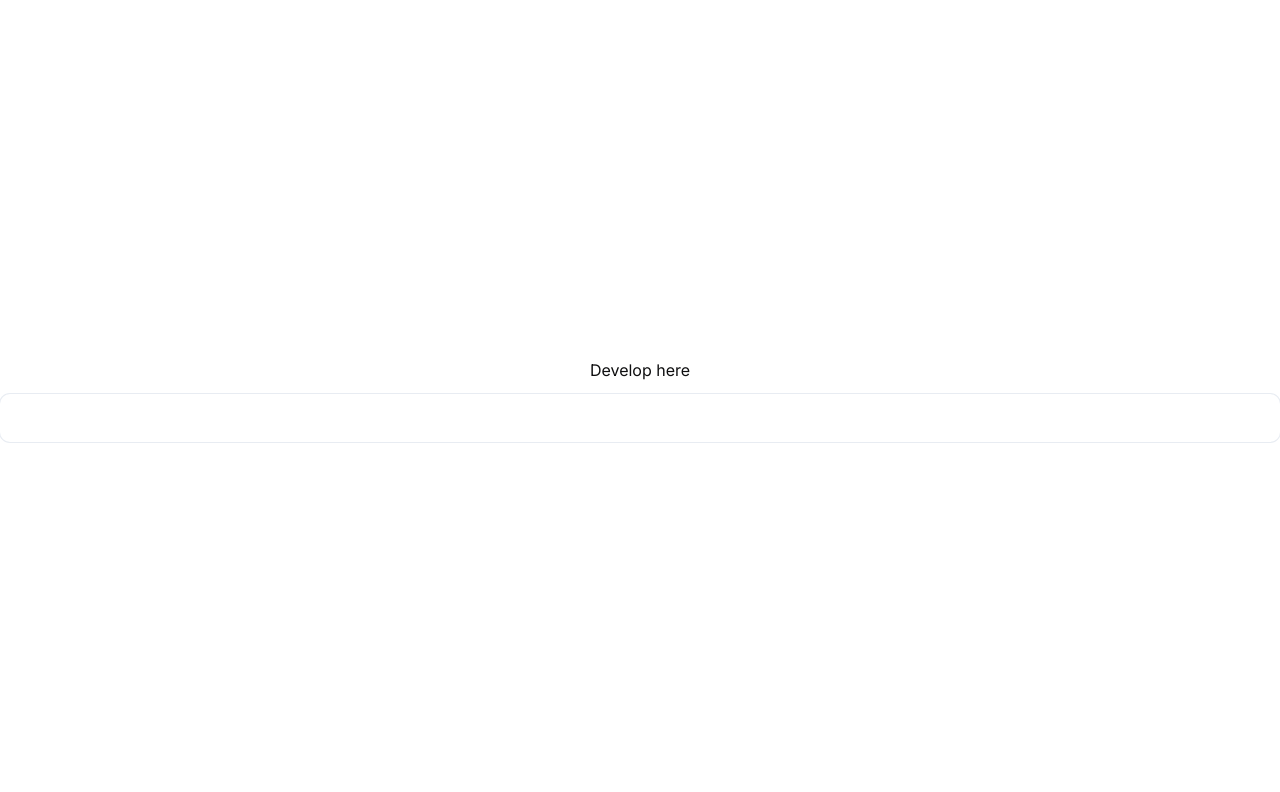
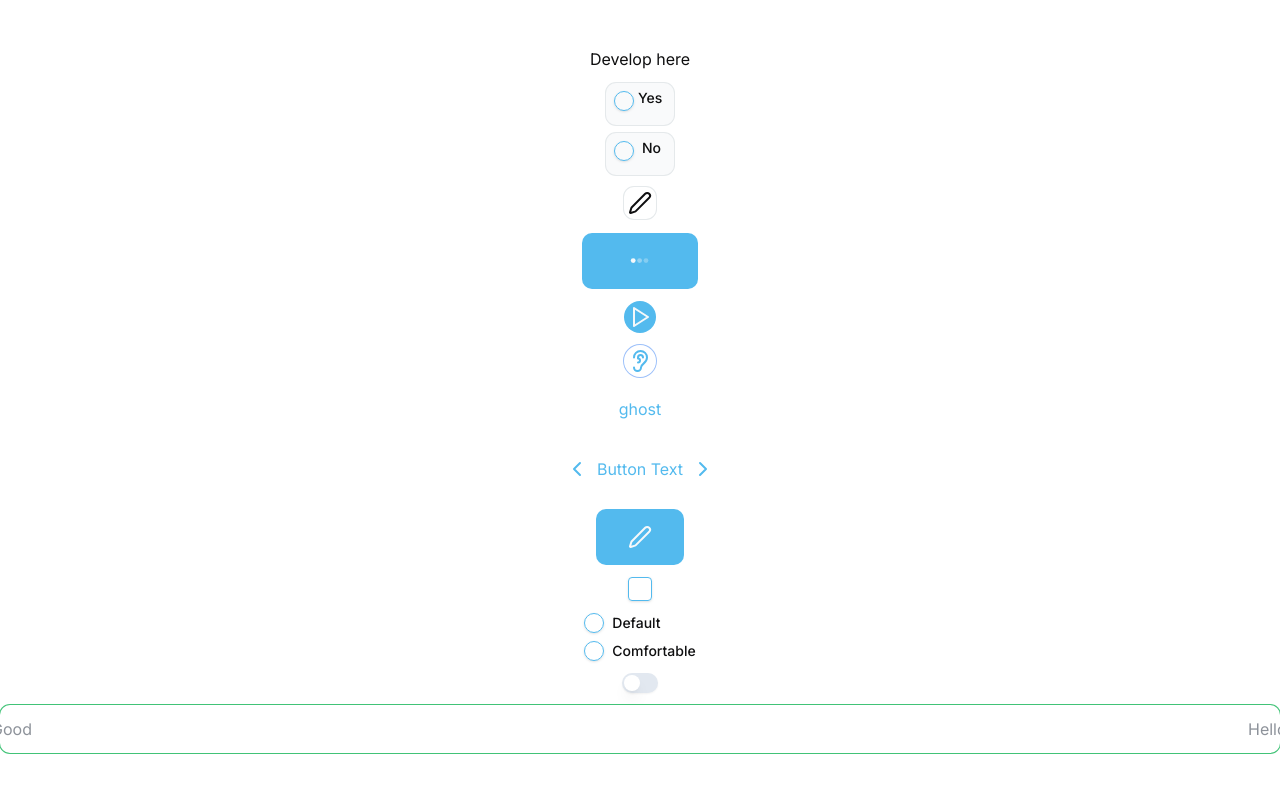
Before and after one commit to ArmanKhalili82/Matchsitter, a Next.js app: page /1 in a window 1280 px wide. Shown: the top 792 px of the page. Built offline with nearby package versions, Linux system fonts and the light colour scheme.

Commit message:
refactor: custom components added

```diff
--- a/src/app/[locale]/(root)/page.tsx
+++ b/src/app/[locale]/(root)/page.tsx
@@ -3,23 +3,53 @@ import ToggleExpanding from '@/components/common/ToggleExpanding'
 import { Button } from '@/components/ui/button'
 import Input from '@/components/ui/input'
 import React from 'react'
+import { EarIcon, Fan, Play, ChevronLeft, ChevronRight, Pen } from "lucide-react"
+import { Checkbox } from '@/components/ui/checkbox'
+import { RadioGroup, RadioGroupItem } from '@/components/ui/radio-group'
+import { Label } from '@/components/ui/label'
+import { Switch } from '@/components/ui/switch'
+import RadioButton from '@/components/common/RadioButton'
+import PenButton from '@/components/common/PenButton'
 
 const Page = () => {
   return (
     <div className="flex min-h-screen flex-col items-center justify-center gap-3">
       Develop here
-      {/* <Button variant={'default'} loading={true} size="lg" disabled>
+      <RadioButton />
+      <PenButton />
+      <Button variant={'default'} loading={true} size="lg">
         default
       </Button>
-      <Button variant={'outline'} size="md" disabled>
-        outline
+      <Button variant='default' size='icon' rounded='icon'>
+        <Play />
       </Button>
-      <Button variant={'ghost'} size="sm" disabled>
+      <Button variant={'outline'} size="icon" rounded='icon'>
+         <EarIcon />
+      </Button>
+      <Button variant={'ghost'} size="sm">
         ghost
-      </Button> */}
+      </Button>
+      <Button variant='textButton' size='lg'>
+        <ChevronLeft /> Button Text <ChevronRight />
+      </Button>
+      <Button>
+        <Pen />
+      </Button>
+      <Checkbox />
       {/* <Toggle /> */}
       {/* <ToggleExpanding /> */}
-      <Input />
+      <RadioGroup>
+        <div className="flex items-center space-x-2">
+          <RadioGroupItem value="default" id="r1" />
+          <Label htmlFor="r1">Default</Label>
+        </div>
+        <div className="flex items-center space-x-2">
+          <RadioGroupItem value="comfortable" id="r2" />
+          <Label htmlFor="r2">Comfortable</Label>
+        </div>
+      </RadioGroup>
+      <Switch />
+      <Input color='success' suffixIcon={<div>Hello</div>} prefixIcon={<div>Good</div>} type="password" />
     </div>
   )
 }
--- /dev/null
+++ b/src/components/common/PenButton.tsx
@@ -0,0 +1,14 @@
+import { Pen } from 'lucide-react'
+import React from 'react'
+
+const PenButton = () => {
+  return (
+    <div>
+      <button className='size-8 bg-white ring-1 ring-border-200 p-1 !rounded-100 focus:bg-background-50'>
+        <Pen />
+      </button>
+    </div>
+  )
+}
+
+export default PenButton
--- /dev/null
+++ b/src/components/common/RadioButton.tsx
@@ -0,0 +1,22 @@
+import React from 'react'
+import { RadioGroup, RadioGroupItem } from '../ui/radio-group'
+import { Label } from '../ui/label'
+
+const RadioButton = () => {
+  return (
+    <div>
+      <RadioGroup>
+        <div className='flex bg-surface-100 p-2 h-[42px] w-[68px] gap-1 ring-1 ring-border-200 focus:ring-primary !rounded-100 text-textBody-300 typo-mob-body-lg'>
+          <RadioGroupItem value="Yes" id="r1" />
+          <Label htmlFor="r1">Yes</Label>
+        </div>
+        <div className='flex bg-surface-100 p-2 h-[42px] w-[68px] gap-2 ring-1 ring-border-200 focus:ring-primary !rounded-100 text-textBody-300 typo-mob-body-lg'>
+          <RadioGroupItem value="No" id="r2" />
+          <Label htmlFor="r2">No</Label>
+        </div>
+      </RadioGroup>
+    </div>
+  )
+}
+
+export default RadioButton
--- a/src/components/ui/button.tsx
+++ b/src/components/ui/button.tsx
@@ -1,12 +1,13 @@
 import * as React from 'react'
 import { Slot } from '@radix-ui/react-slot'
 import { cva, type VariantProps } from 'class-variance-authority'
+import SvgSpinners3DotsFade from '~icons/svg-spinners/3-dots-fade.jsx'
 
 import { cn } from '@/lib/utils'
 
 const buttonVariants = cva(
   [
-    'group relative flex h-14 w-auto items-center justify-center !rounded-100 bg-primary text-primary-foreground',
+    'group relative flex gap-2 w-auto items-center justify-center',
   ],
   {
     variants: {
@@ -22,18 +23,24 @@ const buttonVariants = cva(
           'disabled:text-textBody-100 disabled:ring-border-300',
         ],
         ghost: ['bg-white text-primary', 'focus:bg-background-100', 'disabled:text-textBody-100'],
+        textButton: ['text-primary focus:text-primary-300']
       },
       size: {
-        sm: 'h-10 rounded-md px-3 text-xs typo-mob-button-sm',
+        sm: 'h-10 rounded-md px-3 typo-mob-button-sm',
         // add typography
         lg: 'h-14 rounded-md px-8',
         md: 'h-12 rounded-md px-8 typo-mob-button-md',
-        icon: 'h-9 w-9',
+        icon: 'size-8',
       },
+      rounded: {
+        default: "!rounded-100",
+        icon: "rounded-full"
+      }
     },
     defaultVariants: {
       variant: 'default',
       size: 'lg',
+      rounded: 'default'
     },
   }
 )
@@ -46,7 +53,7 @@ export interface ButtonProps
 }
 
 const Button = React.forwardRef<HTMLButtonElement, ButtonProps>(
-  ({ children, className, loading, variant, size, asChild = false, ...props }, ref) => {
+  ({ children, className, loading, variant, size, rounded, asChild = false, ...props }, ref) => {
     const Comp = asChild ? Slot : 'button'
     return (
       <Comp
@@ -54,7 +61,8 @@ const Button = React.forwardRef<HTMLButtonElement, ButtonProps>(
           buttonVariants({
             variant,
             size,
-            className: cn({ 'loading [&>*]:invisible': loading }, className),
+            rounded,
+            className: cn({ 'loading [&>*]:invisible pointer-events-none': loading }, className),
           })
         )}
         ref={ref}
@@ -62,7 +70,7 @@ const Button = React.forwardRef<HTMLButtonElement, ButtonProps>(
       >
         <div className="contents">{children}</div>
         <div className="invisible absolute inset-0 flex items-center justify-center group-[.loading]:!visible">
-          Loading
+          <SvgSpinners3DotsFade />
         </div>
       </Comp>
     )
--- /dev/null
+++ b/src/components/ui/checkbox.tsx
@@ -0,0 +1,30 @@
+"use client"
+
+import * as React from "react"
+import * as CheckboxPrimitive from "@radix-ui/react-checkbox"
+import { cn } from "@/lib/utils"
+// import { CheckIcon } from "@radix-ui/react-icons"
+import { CheckIcon } from "lucide-react"
+
+const Checkbox = React.forwardRef<
+  React.ElementRef<typeof CheckboxPrimitive.Root>,
+  React.ComponentPropsWithoutRef<typeof CheckboxPrimitive.Root>
+>(({ className, ...props }, ref) => (
+  <CheckboxPrimitive.Root
+    ref={ref}
+    className={cn(
+      "peer size-6 shrink-0 rounded-sm border border-primary shadow focus-visible:outline-none focus-visible:ring-1 focus-visible:ring-ring disabled:cursor-not-allowed disabled:opacity-50 data-[state=checked]:bg-primary data-[state=checked]:text-primary-foreground",
+      className
+    )}
+    {...props}
+  >
+    <CheckboxPrimitive.Indicator
+      className={cn("flex items-center justify-center text-current")}
+    >
+      <CheckIcon className="h-4 w-4" />
+    </CheckboxPrimitive.Indicator>
+  </CheckboxPrimitive.Root>
+))
+Checkbox.displayName = CheckboxPrimitive.Root.displayName
+
+export { Checkbox }
--- /dev/null
+++ b/src/components/ui/radio-group.tsx
@@ -0,0 +1,45 @@
+"use client"
+
+import * as React from "react"
+import * as RadioGroupPrimitive from "@radix-ui/react-radio-group"
+import { cn } from "@/lib/utils"
+// import { DotFilledIcon } from "@radix-ui/react-icons"
+import { Circle } from "lucide-react"
+
+const RadioGroup = React.forwardRef<
+  React.ElementRef<typeof RadioGroupPrimitive.Root>,
+  React.ComponentPropsWithoutRef<typeof RadioGroupPrimitive.Root>
+>(({ className, ...props }, ref) => {
+  return (
+    <RadioGroupPrimitive.Root
+      className={cn("grid gap-2", className)}
+      {...props}
+      ref={ref}
+    />
+  )
+})
+RadioGroup.displayName = RadioGroupPrimitive.Root.displayName
+
+const RadioGroupItem = React.forwardRef<
+  React.ElementRef<typeof RadioGroupPrimitive.Item>,
+  React.ComponentPropsWithoutRef<typeof RadioGroupPrimitive.Item>
+>(({ className, ...props }, ref) => {
+  return (
+    <RadioGroupPrimitive.Item
+      ref={ref}
+      className={cn(
+        "aspect-square size-5 rounded-full border border-primary text-primary shadow focus:outline-none focus-visible:ring-1 focus-visible:ring-ring disabled:cursor-not-allowed disabled:opacity-50",
+        className
+      )}
+      {...props}
+    >
+      <RadioGroupPrimitive.Indicator className="flex items-center justify-center">
+        {/* <Dot className="h-3.5 w-3.5 fill-primary" /> */}
+        <Circle className="size-2.5 fill-primary" />
+      </RadioGroupPrimitive.Indicator>
+    </RadioGroupPrimitive.Item>
+  )
+})
+RadioGroupItem.displayName = RadioGroupPrimitive.Item.displayName
+
+export { RadioGroup, RadioGroupItem }
--- /dev/null
+++ b/src/components/ui/switch.tsx
@@ -0,0 +1,29 @@
+"use client"
+
+import * as React from "react"
+import * as SwitchPrimitives from "@radix-ui/react-switch"
+
+import { cn } from "@/lib/utils"
+
+const Switch = React.forwardRef<
+  React.ElementRef<typeof SwitchPrimitives.Root>,
+  React.ComponentPropsWithoutRef<typeof SwitchPrimitives.Root>
+>(({ className, ...props }, ref) => (
+  <SwitchPrimitives.Root
+    className={cn(
+      "peer inline-flex h-5 w-9 shrink-0 cursor-pointer items-center rounded-full border-2 border-transparent shadow-sm transition-colors focus-visible:outline-none focus-visible:ring-2 focus-visible:ring-ring focus-visible:ring-offset-2 focus-visible:ring-offset-background disabled:cursor-not-allowed disabled:opacity-50 data-[state=checked]:bg-primary data-[state=unchecked]:bg-input",
+      className
+    )}
+    {...props}
+    ref={ref}
+  >
+    <SwitchPrimitives.Thumb
+      className={cn(
+        "pointer-events-none block size-4 rounded-full bg-white shadow-lg ring-0 transition-transform data-[state=checked]:translate-x-4 data-[state=unchecked]:translate-x-0"
+      )}
+    />
+  </SwitchPrimitives.Root>
+))
+Switch.displayName = SwitchPrimitives.Root.displayName
+
+export { Switch }
--- a/tailwind.config.ts
+++ b/tailwind.config.ts
@@ -125,6 +125,15 @@ const config = {
           DEFAULT: 'hsl(var(--card))',
           foreground: 'hsl(var(--card-foreground))',
         },
+        surface: {
+          100: 'hsl(var(--surface))'
+        },
+        icons: {
+          500: 'hsl(var(--i-500))',
+          600: 'hsl(var(--i-600))',
+          700: 'hsl(var(--i-700))',
+          800: 'hsl(var(--i-800))',
+        },
         border: {
           100: 'hsl(var(--border-100))',
           200: 'hsl(var(--border-200))',
```
Also changed, not shown: src/components/common/ToggleExpanding.tsx (+6 -1 lines), src/components/ui/input.tsx (+4 -14 lines).
